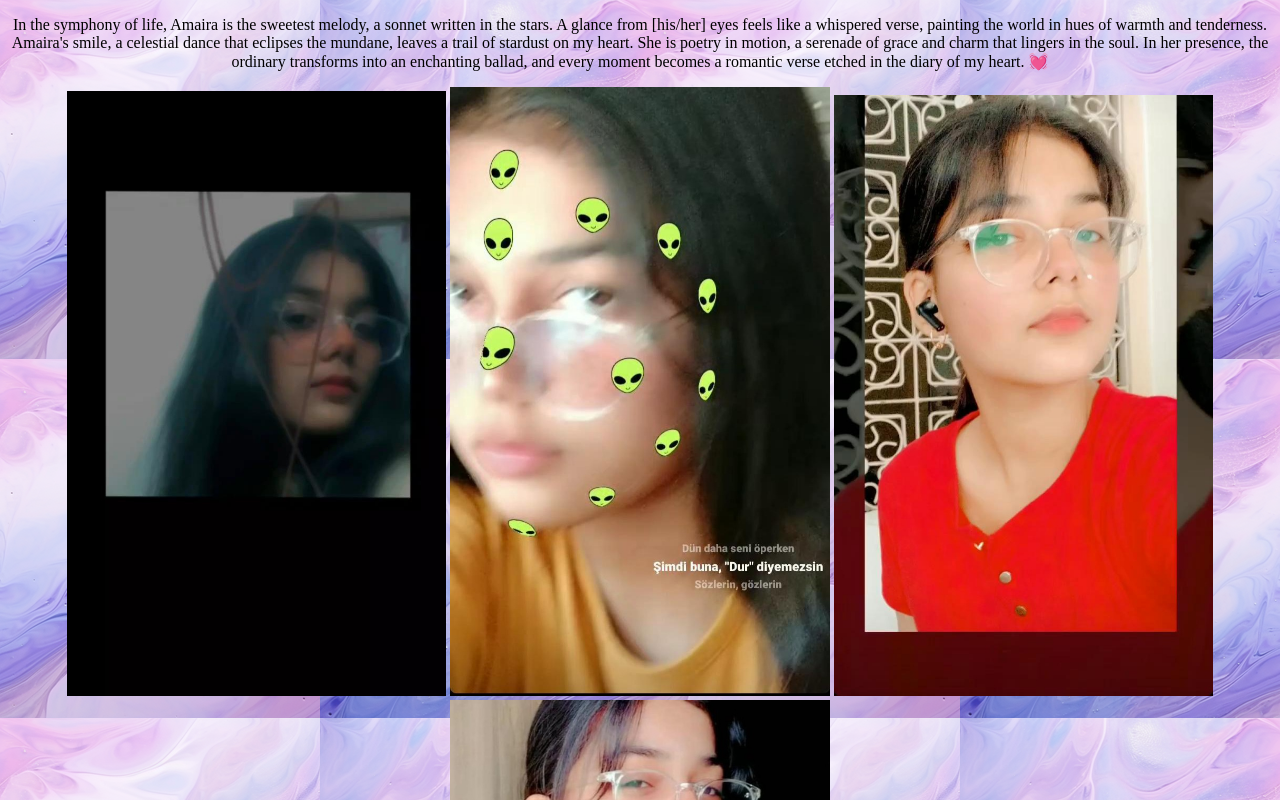
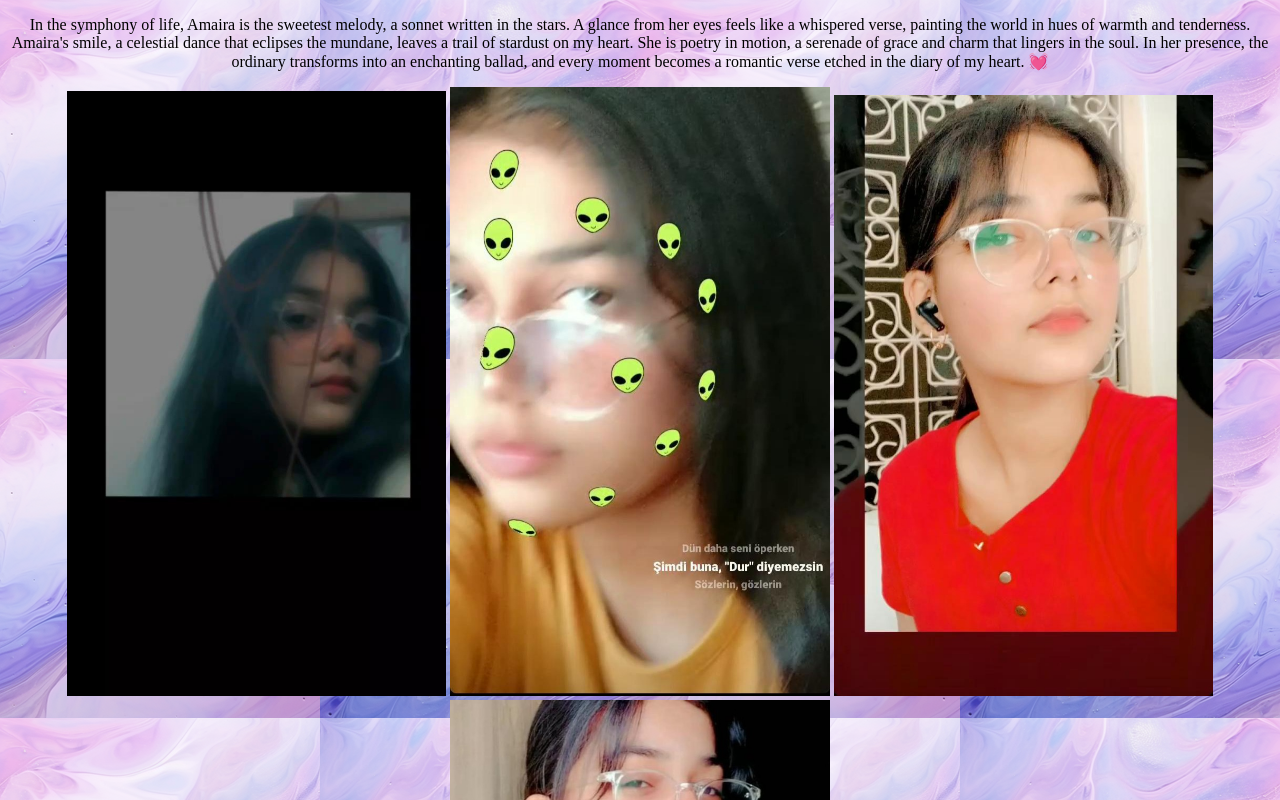
Before and after one commit to editpros22/amaira, a plain HTML site: page nextindex.html in a window 1280 px wide. Shown: the top 800 px of the page. Drawn offline with Linux system fonts and the light colour scheme.

Commit message:
Update nextindex.html

```diff
--- a/nextindex.html
+++ b/nextindex.html
@@ -8,7 +8,7 @@
 
 <body>
     <p class="text">
-        In the symphony of life, Amaira is the sweetest melody, a sonnet written in the stars. A glance from [his/her] eyes feels like a whispered verse, painting the world in hues of warmth and tenderness. Amaira's smile, a celestial dance that eclipses the mundane, leaves a trail of stardust on my heart. She is poetry in motion, a serenade of grace and charm that lingers in the soul. In her presence, the ordinary transforms into an enchanting ballad, and every moment becomes a romantic verse etched in the diary of my heart. &#128147;
+        In the symphony of life, Amaira is the sweetest melody, a sonnet written in the stars. A glance from her eyes feels like a whispered verse, painting the world in hues of warmth and tenderness. Amaira's smile, a celestial dance that eclipses the mundane, leaves a trail of stardust on my heart. She is poetry in motion, a serenade of grace and charm that lingers in the soul. In her presence, the ordinary transforms into an enchanting ballad, and every moment becomes a romantic verse etched in the diary of my heart. &#128147;
     </p>
     <div class="img">
         <img src="amaira1.jpg" alt="image">
```
